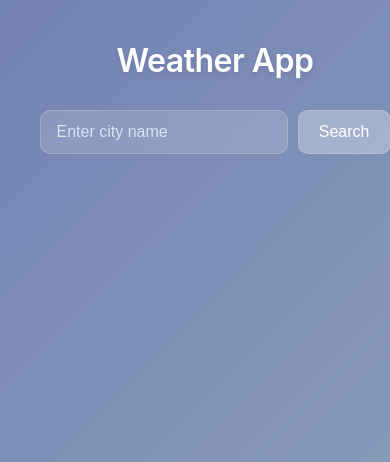
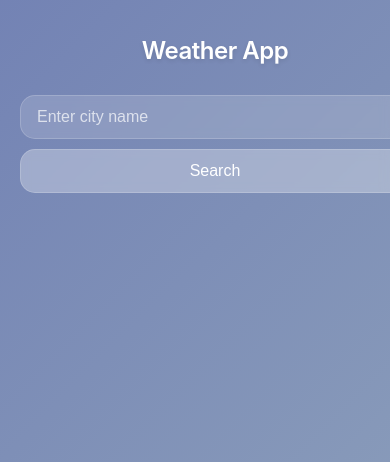
Before and after one commit to preeti1103/weather-app, a React (Vite) app: page / in a window 390 px wide. Shown: the top 462 px of the page. Built offline with nearby package versions, Linux system fonts and the light colour scheme.

Commit message:
Make design mobile-friendly with responsive CSS

```diff
--- a/src/index.css
+++ b/src/index.css
@@ -171,3 +171,60 @@ body {
         background-position: 0% 50%;
     }
 }
+
+/* ======= Responsive Design ======= */
+@media (max-width: 768px) {
+    .app-title {
+        font-size: 1.5rem;
+    }
+
+    .city {
+        font-size: 2rem;
+    }
+
+    .big-temp {
+        font-size: 4.5rem;
+    }
+
+    .condition {
+        font-size: 1.2rem;
+    }
+
+    .high-low {
+        font-size: 1rem;
+    }
+
+    .search-bar {
+        width: 100%;
+        flex-direction: column;
+    }
+
+    .search-bar input,
+    .search-bar button {
+        width: 100%;
+        border-radius: 15px;
+    }
+}
+
+@media (max-width: 480px) {
+    .city {
+        font-size: 1.8rem;
+    }
+
+    .big-temp {
+        font-size: 3.5rem;
+    }
+
+    .condition {
+        font-size: 1rem;
+    }
+
+    .high-low {
+        font-size: 0.9rem;
+    }
+
+    .weather-screen {
+        width: 95%;
+        padding: 20px;
+    }
+}
```
